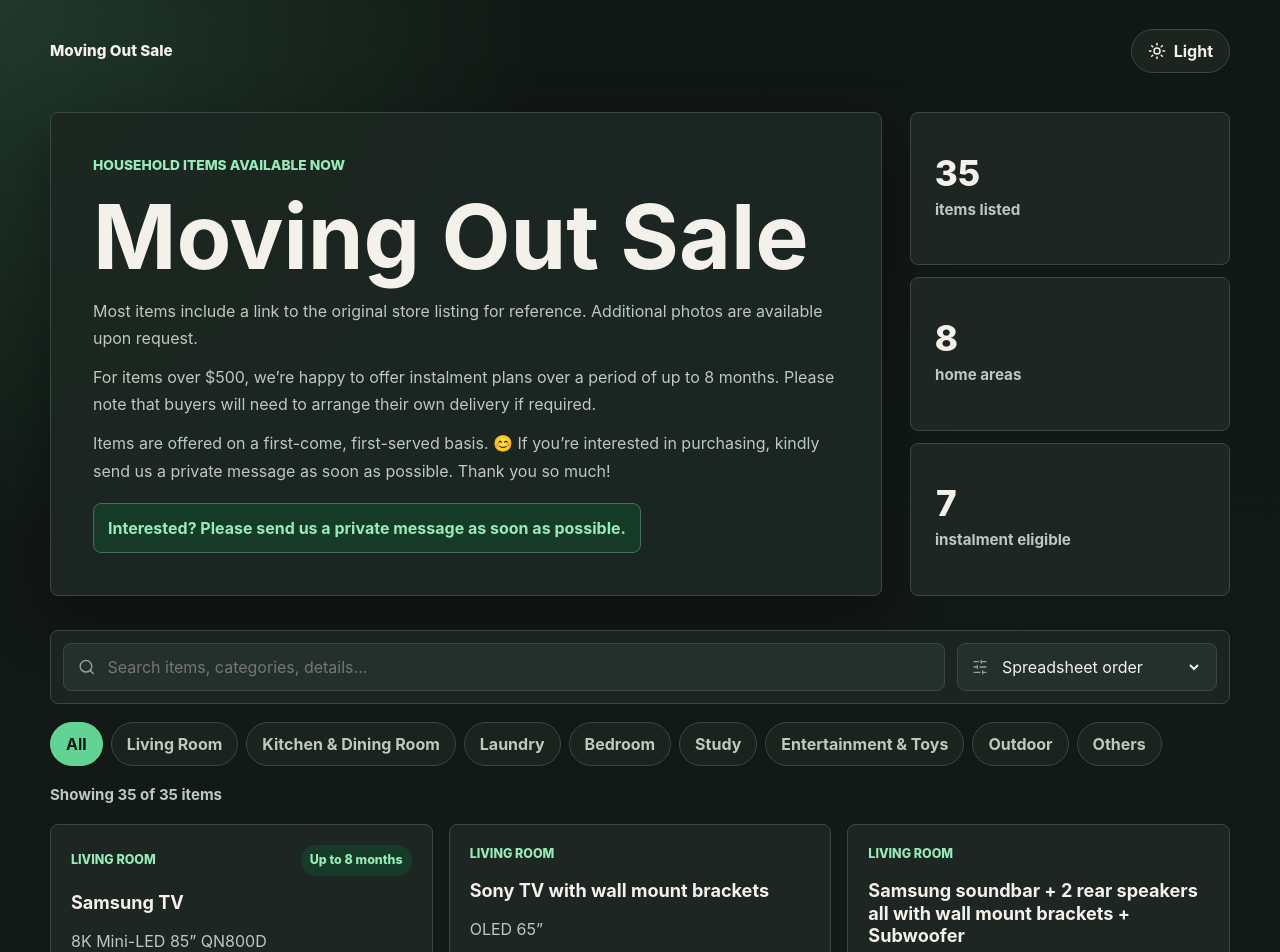
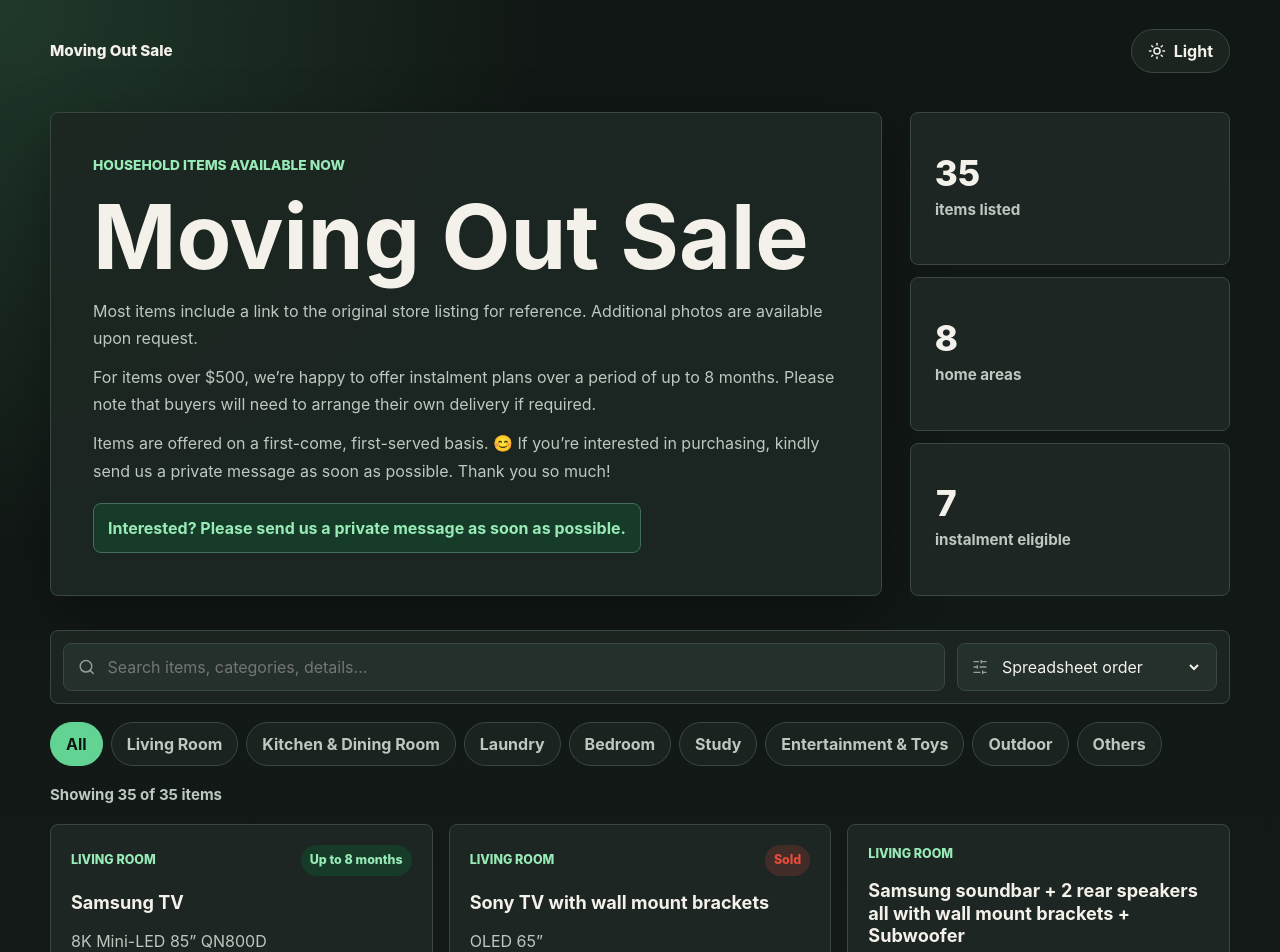
Before and after one commit to leosa-coder/moving-out-sale, a React (Vite) app: page / in a window 1280 px wide. Shown: the top 952 px of the page. Built offline with nearby package versions, Linux system fonts and the light colour scheme.

Commit message:
Mark washing machine, Katana soundbar, and 65" Sony TV as sold
- Add "Sold": true to Washing machine (Haier)
- Add "Sold": true to Sound Blaster Katana V1 soundbar
- Add "Sold": true to Sony TV with wall mount brackets (OLED 65")

```diff
--- a/src/items.ts
+++ b/src/items.ts
@@ -14,7 +14,8 @@ export const rawRows = [
   {
     "Items": "Sony TV with wall mount brackets",
     "Description": "OLED 65”",
-    "Selling for": 500
+    "Selling for": 500,
+    "Sold": true
   },
   {
     "Items": "Samsung soundbar + 2 rear speakers all with wall mount brackets + Subwoofer",
@@ -65,7 +66,8 @@ export const rawRows = [
   {
     "Items": "Washing machine",
     "Description": "Haier\nCurrect cheapest online: \nhttps://appliancesdeals.com.au/products/haier-8-5kg-front-load-washer-hwf85an1?variant=41033796255807&country=AU&currency=AUD&utm_medium=product_sync&utm_source=google&utm_content=sag_organic&utm_campaign=sag_organic&srsltid=AfmBOorTKhB5zYUhwRK7UQv-l1psIhKzgacHIoWzcH3fIIkkgdkAI40LRe8 ($499)",
-    "Selling for": 200
+    "Selling for": 200,
+    "Sold": true
   },
   {
     "Items": "Ironing board with Iron",
@@ -110,7 +112,8 @@ export const rawRows = [
   {
     "Items": "Sound Blaster Katana V1 soundbar + subwoofer virtual 5.1 surround",
     "Description": "https://www.centrecom.com.au/creative-katana-v2x-tri-amplified-multi-channel-super-x-fi-gaming-soundbar-with-compact-subwoofer?gad_source=1&gad_campaignid=17423751068&gbraid=0AAAAADrCcHoIyFKmSjkOuwcm_-RxVzZbb&gclid=Cj0KCQjwrs7RBhDuARIsAIVfBD2X94usTE-GR87lDBMNfzqh6GrRRXTWwSLHyDVdStLhRnGcYmkKRMcaAkUbEALw_wcB",
-    "Selling for": 150
+    "Selling for": 150,
+    "Sold": true
   },
   {
     "Items": "Printer & Scanner",
```
